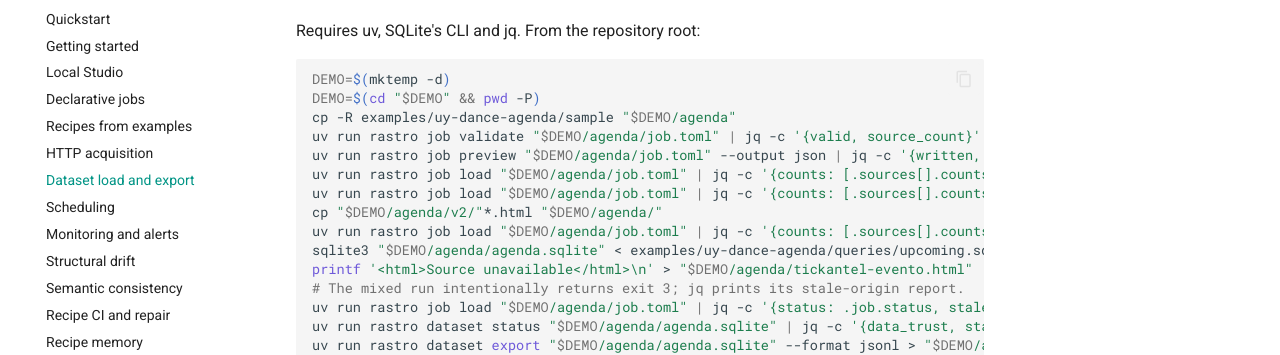
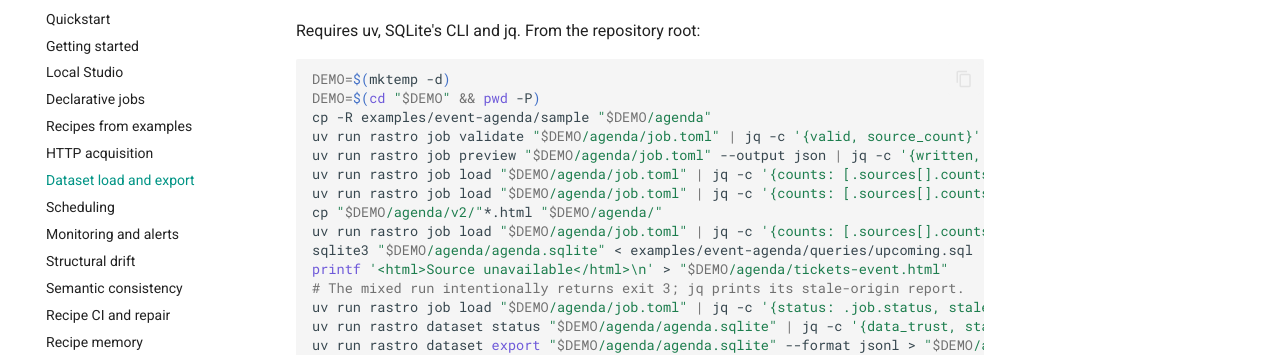
Before and after one commit to rave-vipx/rastro, an MkDocs documentation site: the page built from docs/dataset.md, in a window 1280 px wide and 900 px high, scrolled down 3589 px. Shown: the part 152-507 px from the top of the window. Built offline with MkDocs 1.6.1 and Material for MkDocs 9.7.7, drawn with Linux system fonts in a browser that asks for light colours; comment, search, counter and statistics services are not loaded.

Commit message:
docs: use event-agenda example paths and synthetic names
Co-Authored-By: Claude Sonnet 5.5 <noreply@anthropic.com>

````diff
--- a/docs/dataset.md
+++ b/docs/dataset.md
@@ -174,15 +174,15 @@ Requires uv, SQLite's CLI and jq. From the repository root:
 ```sh
 DEMO=$(mktemp -d)
 DEMO=$(cd "$DEMO" && pwd -P)
-cp -R examples/uy-dance-agenda/sample "$DEMO/agenda"
+cp -R examples/event-agenda/sample "$DEMO/agenda"
 uv run rastro job validate "$DEMO/agenda/job.toml" | jq -c '{valid, source_count}'
 uv run rastro job preview "$DEMO/agenda/job.toml" --output json | jq -c '{written, status: .job.status, accepted: .job.records_accepted}'
 uv run rastro job load "$DEMO/agenda/job.toml" | jq -c '{counts: [.sources[].counts], stale_sources}'
 uv run rastro job load "$DEMO/agenda/job.toml" | jq -c '{counts: [.sources[].counts], stale_sources}'
 cp "$DEMO/agenda/v2/"*.html "$DEMO/agenda/"
 uv run rastro job load "$DEMO/agenda/job.toml" | jq -c '{counts: [.sources[].counts], stale_sources}'
-sqlite3 "$DEMO/agenda/agenda.sqlite" < examples/uy-dance-agenda/queries/upcoming.sql
-printf '<html>Source unavailable</html>\n' > "$DEMO/agenda/tickantel-evento.html"
+sqlite3 "$DEMO/agenda/agenda.sqlite" < examples/event-agenda/queries/upcoming.sql
+printf '<html>Source unavailable</html>\n' > "$DEMO/agenda/tickets-event.html"
 # The mixed run intentionally returns exit 3; jq prints its stale-origin report.
 uv run rastro job load "$DEMO/agenda/job.toml" | jq -c '{status: .job.status, stale_sources: [.stale_sources[] | {source_url, last_success, affected_records: (.affected_keys | length)}]}'
 uv run rastro dataset status "$DEMO/agenda/agenda.sqlite" | jq -c '{data_trust, stale: [.stale_sources[] | {source_url, last_success, affected_records: (.affected_keys | length)}]}'
````
Also changed, not shown: CHANGELOG.md (+1 -1 lines), docs/consistency.md (+1 -1 lines), docs/drift.md (+1 -1 lines), docs/jobs.md (+1 -1 lines).
